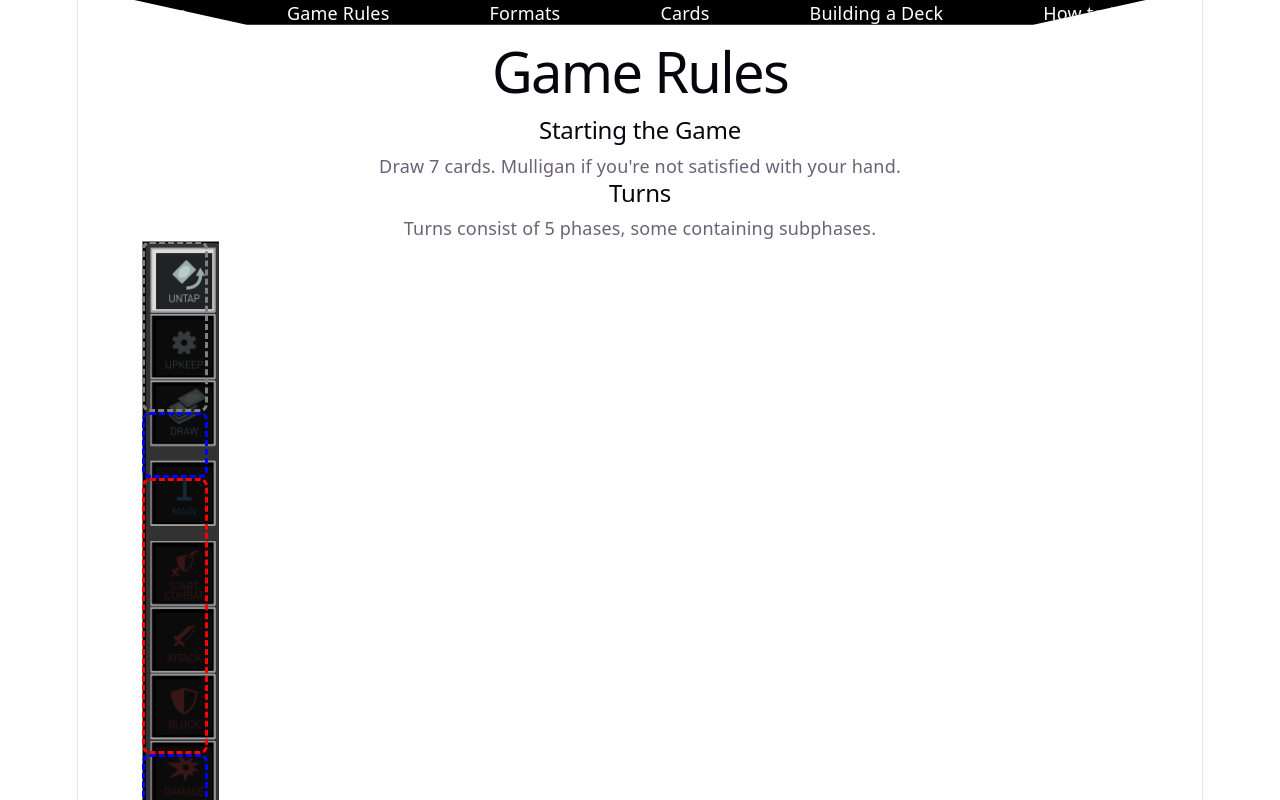
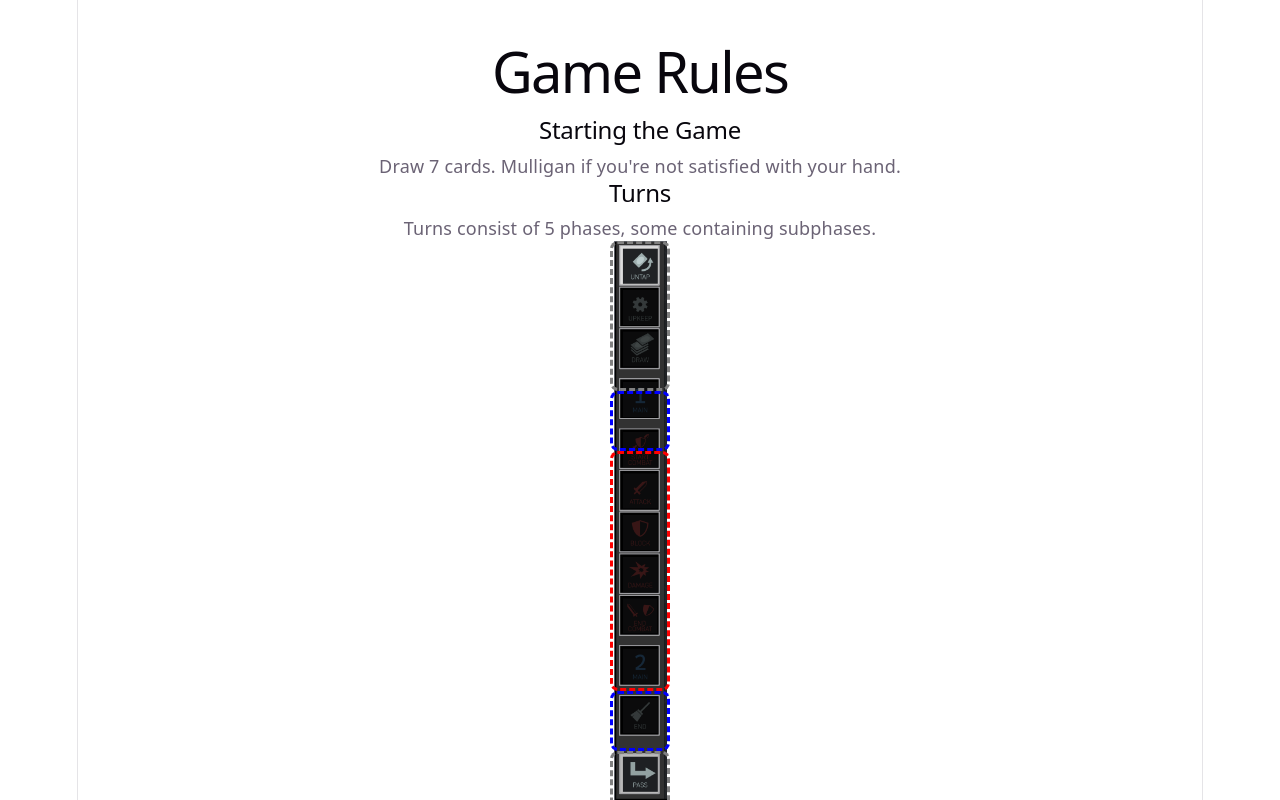
Before and after one commit to ntm5579/MTGReact, a React (Vite) app: page /game-rules in a window 1280 px wide. Shown: the top 800 px of the page. Built offline with nearby package versions, Linux system fonts and the light colour scheme.

Commit message:
improvements to game rules hovers

```diff
--- a/src/App.css
+++ b/src/App.css
@@ -25,7 +25,7 @@ div.topNav {
   z-index: 1000;
 }
 
-nav{
+#nav{
   background-color: #000000;
   clip-path: polygon(5% 0, 95% 0, 85% 95%, 15% 95%, 5% 0);
 }
--- a/src/App.tsx
+++ b/src/App.tsx
@@ -50,6 +50,7 @@ function App() {
           <li>Nav: fix trapezoid</li>
           <li>Formats Page: Make a standard component for formats and pass vars into each one. Number of players, deck size, and other rules can vary between formats.</li>
           <li>Game Rules Page: Fix tooltip arrow for right side tooltip on </li>
+          <li>Game Rules Page: Make the 5 sections clickable and then make the subphases the hoverables </li>
           <li>Game Rules Page: Consolidate info at bottom of page into tooltips and remove stuff at bottom</li>
           <li>Cards Page: Card Types Grid</li>
           <li>Cards Page: Flesh out common card effects</li>
--- a/src/Components/ImgHover.tsx
+++ b/src/Components/ImgHover.tsx
@@ -1,18 +1,18 @@
 import Hover from "../Models/Hover";
 import "../Components/tooltip.css"
 
-function ImgHover({ src, hovers, width, height, tooltipLocation = "above"}: { src: string; hovers: Hover[]; width?: any; height?: any, tooltipLocation?: string }) {
+function ImgHover({ src, hovers, width, height, tooltipLocation = "above"}: { src: string; hovers: Hover[]; width?: string | number; height?: string | number; tooltipLocation?: string }) {
     return (
         <div
             className="img-hover-content"
-            style = {{
+            style={{
                 backgroundImage: `url(${src})`,
-                height: height || 'auto',
-                width: width || 'auto',
-                backgroundSize: 'cover',
-                backgroundRepeat: 'no-repeat',
+                height: height || "auto",
+                width: width || "auto",
+                backgroundSize: "contain",
+                backgroundRepeat: "no-repeat",
+                backgroundPosition: "center"
             }}>
-            <div style={{ width: "100%", height: "100%" }}>
             {hovers.map((hover, index) => (
                 <div
                     key={index}
@@ -24,16 +24,18 @@ function ImgHover({ src, hovers, width, height, tooltipLocation = "above"}: { sr
                         left: hover.startingCoordinates.x,
                         width: hover.width,
                         height: hover.height,
-                            border:`3px dashed ${hover.color || "blue"}`,
+                        border: `3px dashed ${hover.color || "blue"}`,
                         borderRadius: "1vh",
                     }}>
-                        {<span className={tooltipLocation === "above" ? "tooltiptext" : "tooltiptext-right"}>
+                    <span
+                        className={tooltipLocation === "above" ? "tooltiptext" : "tooltiptext-right"}
+                        style={{width: "25vw"}}
+                    >
                         {hover.title && <h5>{hover.title}:</h5>}
-                            <p>{hover.description}</p>
-                        </span>}
+                        <p style={{overflow: "wrap"}}>{hover.description}</p>
+                    </span>
                 </div>
             ))}
-            </div>
         </div>
     );
 }
--- a/src/Components/tooltip.css
+++ b/src/Components/tooltip.css
@@ -91,3 +91,16 @@
   visibility: visible;
   opacity: 1;
 }
+
+.img-hover-content {
+  display: inline-block;
+  position: relative;
+  background-repeat: no-repeat;
+  background-position: center;
+}
+
+.img-hover-content .hover-item {
+  box-sizing: border-box;
+  justify-content: center;
+  align-items: center;
+}
--- a/src/pages/GameRules.tsx
+++ b/src/pages/GameRules.tsx
@@ -3,9 +3,9 @@ import ImgHover from "../Components/ImgHover"
 import Hover from "../Models/Hover"
 
 const deckHovers: Hover[] = [
-    new Hover(undefined, "Prep Phase: The first phase of a turn. Used to reset from previous turns and prepare for the remainder of your turn.", { x: 0, y: 0 }, 165, 60, "gray"),
+    new Hover(undefined, "Prep Phase: The first phase of a turn. Used to reset from previous turns and prepare for the remainder of your turn.", { x: 0, y: 0 }, 150, 60, "gray"),
     new Hover(undefined, "Main Phase 1: Your first of two opportunities this turn to play creatures, enchantments, and sorceries. You can play as many cards as you would like, as long as you can pay the mana cost. You may also play a land card during your main phase, but you can only play one per turn (card abilities not withstanding)", { x: 0, y: 0 }, 60, 60),
-    new Hover(undefined, "Combat Phase: The phase where you can attack your opponent with your creatures. Your opponent will have the opportunity to block your attacking creatures with their own.", { x: 0, y: 0 }, 270, 60, "red"),
+    new Hover(undefined, "Combat Phase: The phase where you can attack your opponent with your creatures. Your opponent will have the opportunity to block your attacking creatures with their own.", { x: 0, y: 0 }, 240, 60, "red"),
     new Hover(undefined, "Main Phase 2: Your second of two opportunities this turn to play creatures, enchantments, and sorceries. Refer to main phase 1 for restrictions on what you can play.", { x: 0, y: 0 }, 60, 60),
     new Hover(undefined, "End Phase: The final phase of a turn. If you have more than 7 cards in your hand, you must put cards of your choosing into the graveyard until you are down to 7 cards.", { x: 0, y: 0 }, 60, 60, "gray")
 ]
@@ -20,15 +20,11 @@ function GameRules() {
                     <p>Draw 7 cards. Mulligan if you're not satisfied with your hand.</p>
                 <h2>Turns</h2>
                     <p>Turns consist of 5 phases, some containing subphases.</p>
-                    <div
-                        style={{
-                            marginLeft: "5vw",
-                        }}>
+                    <div>
                         <ImgHover
                             src="src/assets/CockatriceTurns.png"
                             hovers={deckHovers}
-                            width={"6vw"}
-                            height={"70vw"}
+                            height= "70vh"
                             tooltipLocation={"right"}
                         />
                     </div>
```
Lines whose indentation alone changed are shown as unchanged.
